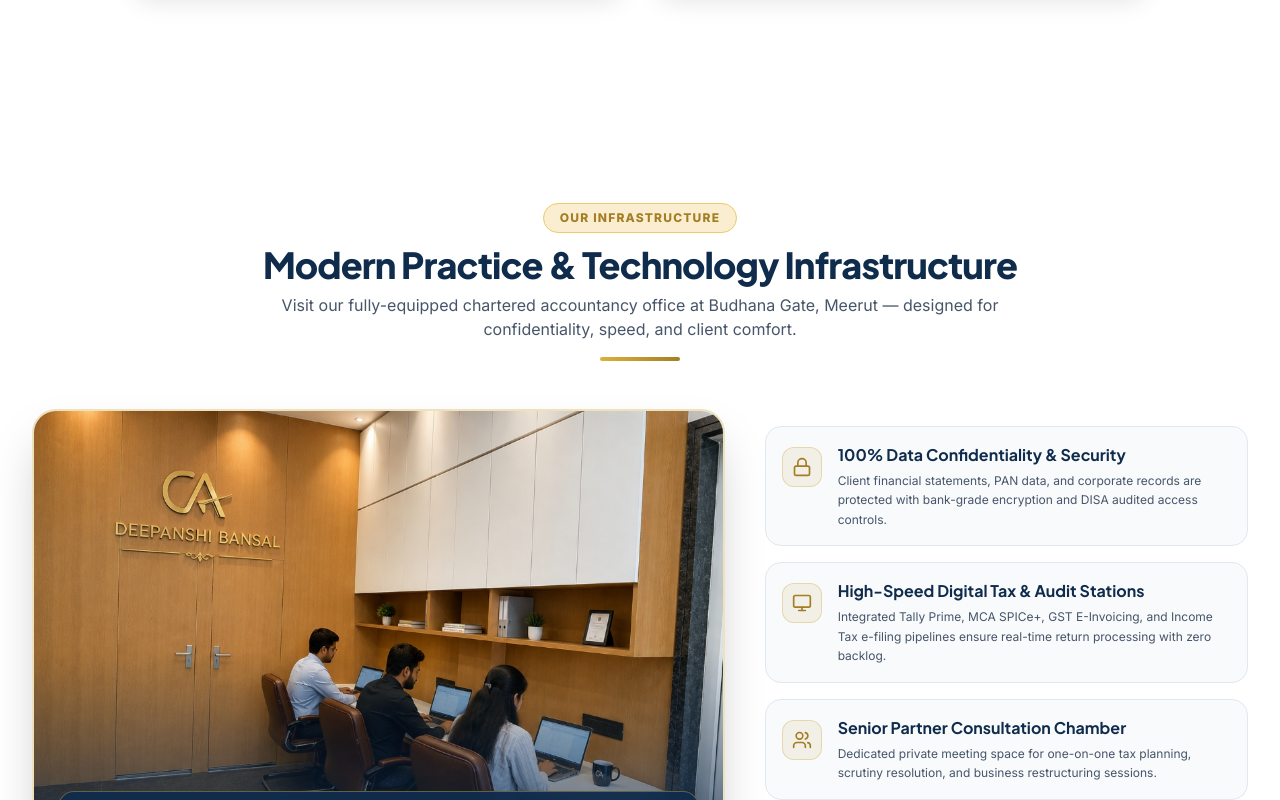
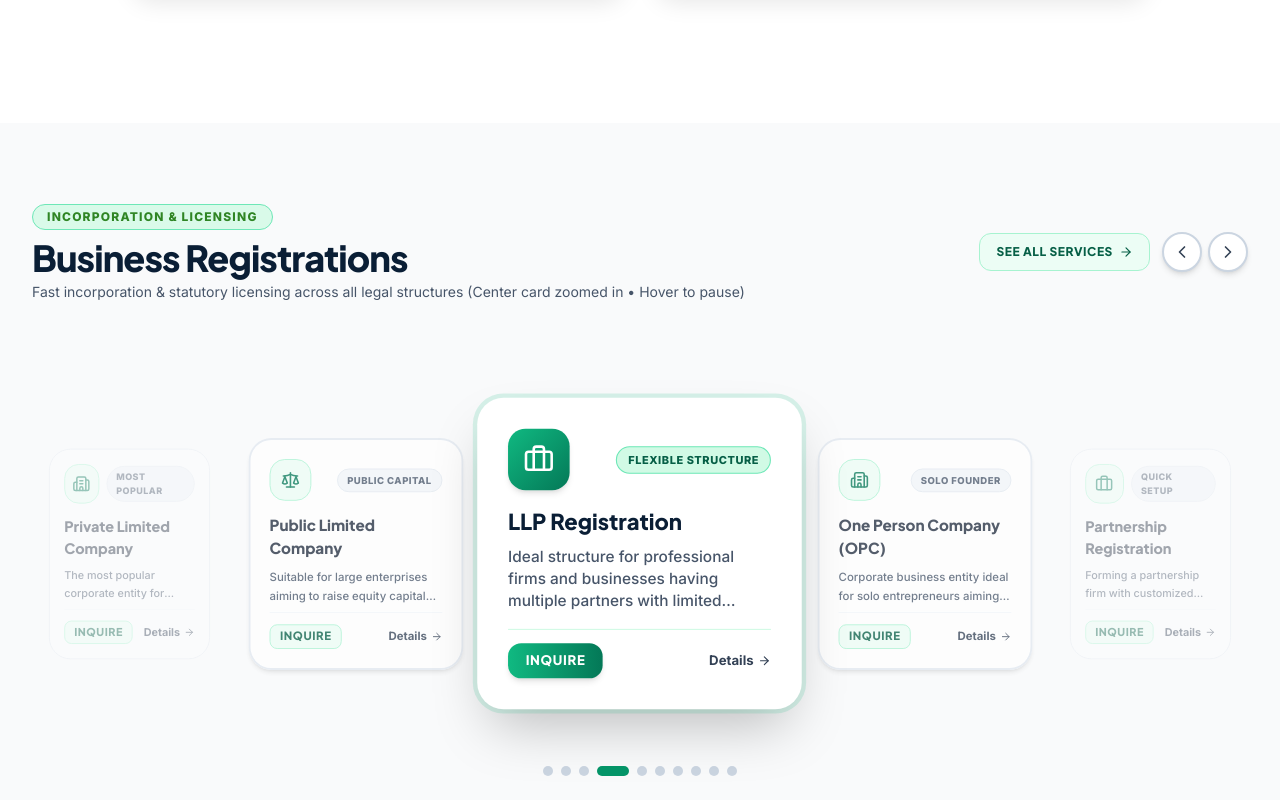
Before and after one commit to 7471ashish/CA-website-final, a React (Vite) app: page / in a window 1280 px wide. Shown: the part 1880-2680 px from the top of the page. Built offline with nearby package versions, Linux system fonts and the light colour scheme.

Commit message:
feat: remove modern practice & technology infrastructure showcase section from homepage

```diff
--- a/src/pages/HomePage.jsx
+++ b/src/pages/HomePage.jsx
@@ -4,7 +4,6 @@ import SEO from '../components/common/SEO';
 import Hero from '../components/home/Hero';
 import AboutIntroSection from '../components/home/AboutIntroSection';
 import CategorizedServicesSection from '../components/home/CategorizedServicesSection';
-import OfficeShowcaseSection from '../components/home/OfficeShowcaseSection';
 import WhyChooseUsSection from '../components/home/WhyChooseUsSection';
 import IndustriesSection from '../components/home/IndustriesSection';
 import FAQSection from '../components/home/FAQSection';
@@ -24,7 +23,6 @@ export default function HomePage() {
         onOpenSearch={onOpenSearch}
       />
       <AboutIntroSection onOpenConsultation={onOpenConsultation} />
-      <OfficeShowcaseSection onOpenConsultation={onOpenConsultation} />
       <CategorizedServicesSection onOpenConsultation={onOpenConsultation} />
       <WhyChooseUsSection onOpenConsultation={onOpenConsultation} />
       <IndustriesSection />
```
